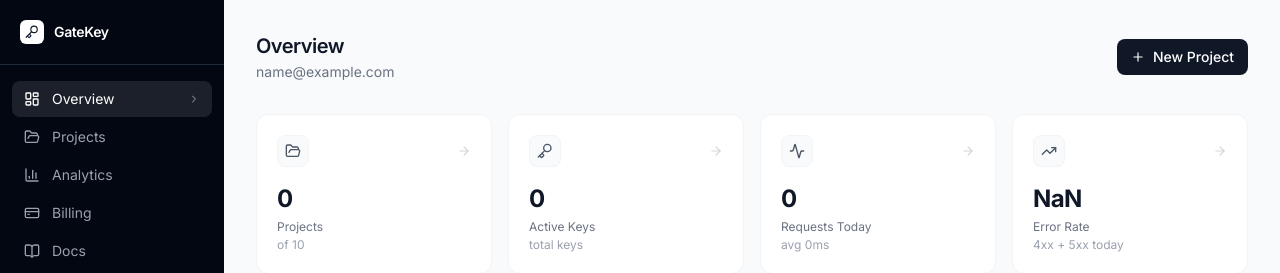
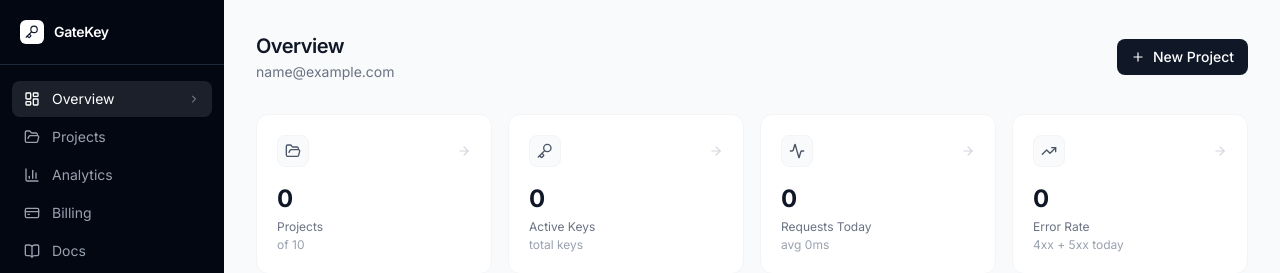
Before and after one commit to priyacha123/api-gateway-dashboard, a Next.js app: page /dashboard in a window 1280 px wide. Shown: the top 273 px of the page. Built offline with nearby package versions, Linux system fonts and the light colour scheme; no server answers; the database is empty; sample sign-in values are in the browser's storage.

Commit message:
fix: handle nullable error rate metrics in dashboard

```diff
--- a/app/dashboard/page.tsx
+++ b/app/dashboard/page.tsx
@@ -64,7 +64,8 @@ export default function DashboardOverview() {
     },
     {
       label: 'Error Rate',
-      value: `${metrics?.errorRate4xx + metrics?.errorRate5xx ?? 0}`,
+      // value: `${metrics?.errorRate4xx + metrics?.errorRate5xx ?? 0}`,
+      value: `${(metrics?.errorRate4xx ?? 0) + (metrics?.errorRate5xx ?? 0)}`,
       sub: '4xx + 5xx today',
       icon: <TrendingUp className="w-4 h-4 text-gray-600" />,
       href: '/dashboard/analytics'
```
